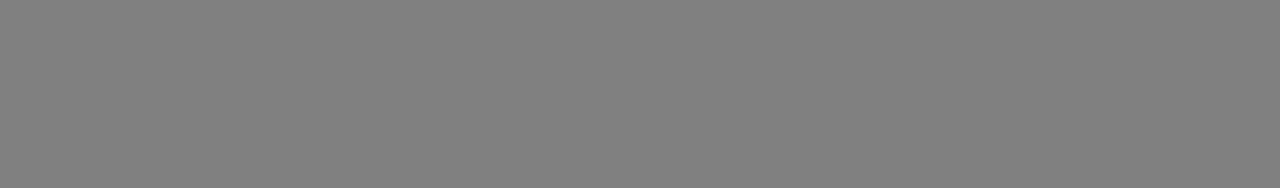
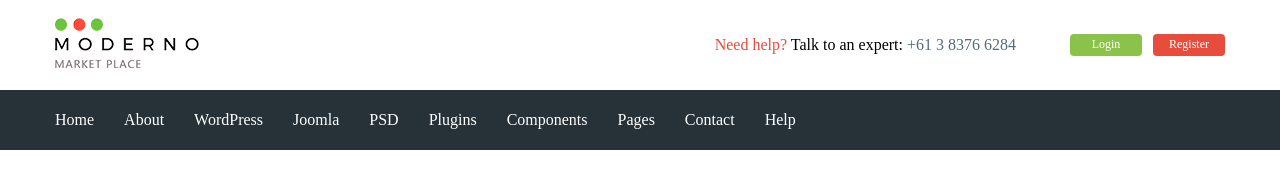
Before and after one commit to yolllohod/moderno, a website: page app/index.html in a window 1280 px wide. Drawn offline with nearby package versions, Linux system fonts and the light colour scheme; files that its build step writes are made by us from their sources.

Commit message:
added header

```diff
--- a/app/index.html
+++ b/app/index.html
@@ -1,22 +1,97 @@
 <!DOCTYPE html>
 <html lang="en">
+
 <head>
     <meta charset="UTF-8">
     <meta http-equiv="X-UA-Compatible" content="IE=edge">
     <meta name="viewport" content="width=device-width, initial-scale=1.0">
     <title>Document</title>
+    <link rel="preconnect" href="https://fonts.googleapis.com">
+    <link rel="preconnect" href="https://fonts.gstatic.com" crossorigin>
+    <link href="https://fonts.googleapis.com/css2?family=Roboto:wght@400;500;700&display=swap" rel="stylesheet">
     <link rel="stylesheet" href="css/libs.min.css">
     <link rel="stylesheet" href="css/style.min.css">
 </head>
+
 <body>
-
-    <div>
-
-    </div>
+    <header class="header">
+        <div class="header__top">
+            <div class="container">
+                <div class="header__top-inner">
+                    <div class="header__logo">
+                        <a href="#">
+                            <img src="img/logo.png" alt="">
+                        </a>
+                    </div>
+                    <div class="header__text">
+                        <a href="#">
+                            <span>Need help?</span>
+                        </a>
+                        Talk to an expert:
+                        <a class="header__phone" href="tel:61383766284">+61 3 8376 6284</a>
+                    </div>
+                    <div class="header__box">
+                        <a class="basket" href="#"></a>
+                        <a class="header__btn header__btn-login" href="">Login</a>
+                        <a class="header__btn header__btn-register" href="">Register</a>
+                    </div>
+                </div>
+            </div>
+        </div>
+        <div class="header__menu">
+            <div class="container">
+                <nav class="menu">
+                    <ul class="menu__list">
+                        <li>
+                            <a href="#">
+                                Home
+                            </a </li>
+                        <li>
+                            <a href="#">
+                                About
+                            </a </li>
+                        <li>
+                            <a href="#">
+                                WordPress
+                            </a </li>
+                        <li>
+                            <a href="#">
+                                Joomla
+                            </a </li>
+                        <li>
+                            <a href="#">
+                                PSD
+                            </a </li>
+                        <li>
+                            <a href="#">
+                                Plugins
+                            </a </li>
+                        <li>
+                            <a href="#">
+                                Components
+                            </a </li>
+                        <li>
+                            <a href="#">
+                                Pages
+                            </a </li>
+                        <li>
+                            <a href="#">
+                                Contact
+                            </a </li>
+                        <li>
+                            <a href="#">
+                                Help
+                            </a </li>
+                    </ul>
+                </nav>
+            </div>
+        </div>
+    </header>
 
     <script src="https://ajax.googleapis.com/ajax/libs/jquery/3.6.0/jquery.min.js"></script>
     <script src="js/libs.min.js"></script>
     <script src="js/main.js"></script>
 
 </body>
+
 </html>
--- /dev/null
+++ b/app/scss/_fonts.scss
@@ -0,0 +1,7 @@
+@font-face {
+    font-family: 'Roboto-Regular', sans-serif;
+    src: url('../fonts/Roboto-Regular.woff2') format('woff2'),
+         url('../fonts/Roboto-Regular.woff') format('woff');
+    font-weight: 400;
+    font-display: swap;
+}
--- /dev/null
+++ b/app/scss/_global.scss
@@ -0,0 +1,34 @@
+html{
+    box-sizing: border-box;
+}
+*,
+*::before,
+*::after{
+    box-sizing: inherit;
+}
+
+a{
+    display: inline-block;
+    text-decoration: none;
+    color: $text;
+}
+
+ul,
+li{
+    margin: 0;
+    padding: 0;
+    list-style: none;
+}
+.body{
+    font-family: 'Roboto-Regular', sans-serif;
+    font-weight: 400;
+    font-size: 15px;
+    line-height: 24px;
+    color: $text;
+}
+
+.container{
+    max-width: 1200px;
+    margin: 0 auto;
+    padding: 0 15px;
+}
--- /dev/null
+++ b/app/scss/_vars.scss
@@ -0,0 +1,4 @@
+$text: #546e7a;
+$red: #e74c3c;
+$green: #8bc34a;
+$bg: #263238;
--- a/app/scss/style.scss
+++ b/app/scss/style.scss
@@ -1,38 +1,55 @@
+@import 'vars';
+@import 'global';
+@import 'fonts';
 
-//main start
 
-html{
-    box-sizing: border-box;
-}
-*,
-*::before,
-*::after{
-    box-sizing: inherit;
+.header__top-inner{
+    display: flex;
+    justify-content: space-between;
+    height: 90px;
+    align-items: center;
 }
 
-body{
-    background-color: gray;
-    display: block;
+.header__text{
+    margin-left: auto;
+    margin-right: 50px;
+    span{
+        color: $red;
+    }
+}
+.header__btn{
+    padding: 4px;
+    width: 72px;
+    border-radius: 4px;
+    text-align: center;
+    color: #fff;
+    font-size: 12px;
+}
+.header__btn-login{
+    background-color: $green;
+}
+.header__btn-register{
+    background-color: $red;
+    margin-left: 7px;
 }
 
-
-a{
-    padding: 0;
+.header__menu{
+    background-color: $bg;
+}
+.menu{
+    display: flex;
+    align-items: center;
+    height: 60px;
+}
+.menu__list{
     li{
-        margin: 0;
+        display: inline-block;
+        & + li{
+            margin-left: 30px;
+        }
+    }
+    a{
+        color: #fff;
+        font-size: 14;
     }
 }
-
-ul{
-    padding: auto;
-    li{
-        margin-top: 0;
-    }
-}
-
-body{
-    border: 100px;
-}
-
-
-//main end
--- a/gulpfile.js
+++ b/gulpfile.js
@@ -8,7 +8,7 @@ let uglify = require ('gulp-uglify');
 let cssmin = require ('gulp-cssmin')
 
 gulp.task('sass', function(){
-    return gulp.src('app/scss/style.scss')
+    return gulp.src('app/scss/**/*.scss')
         .pipe(sass({outputStyle: 'compressed'}))
         .pipe(rename({suffix : '.min'}))
         .pipe(autoprefixer({
@@ -60,7 +60,7 @@ gulp.task('browser-sync', function(){
 });
 
 gulp.task('watch', function(){
-    gulp.watch('app/scss/style.scss', gulp.parallel('sass'))
+    gulp.watch('app/scss/**/*.scss', gulp.parallel('sass'))
     gulp.watch('app/*.html', gulp.parallel('html'))
     gulp.watch('app/js/*.js', gulp.parallel('js'))
 });
--- a/package.json
+++ b/package.json
@@ -6,7 +6,7 @@
   "scripts": {
     "test": "echo \"Error: no test specified\" && exit 1"
   },
-  "author": "timurr",
+  "author": "yolllohood",
   "license": "ISC",
   "devDependencies": {
     "browser-sync": "^2.27.5",
```
Also changed, not shown: app/fonts/Roboto-Regular.ttf (added), app/fonts/Roboto-Regular.woff (added), app/fonts/Roboto-Regular.woff2 (added), app/img/logo.png (added), app/js/libs.min.js.
